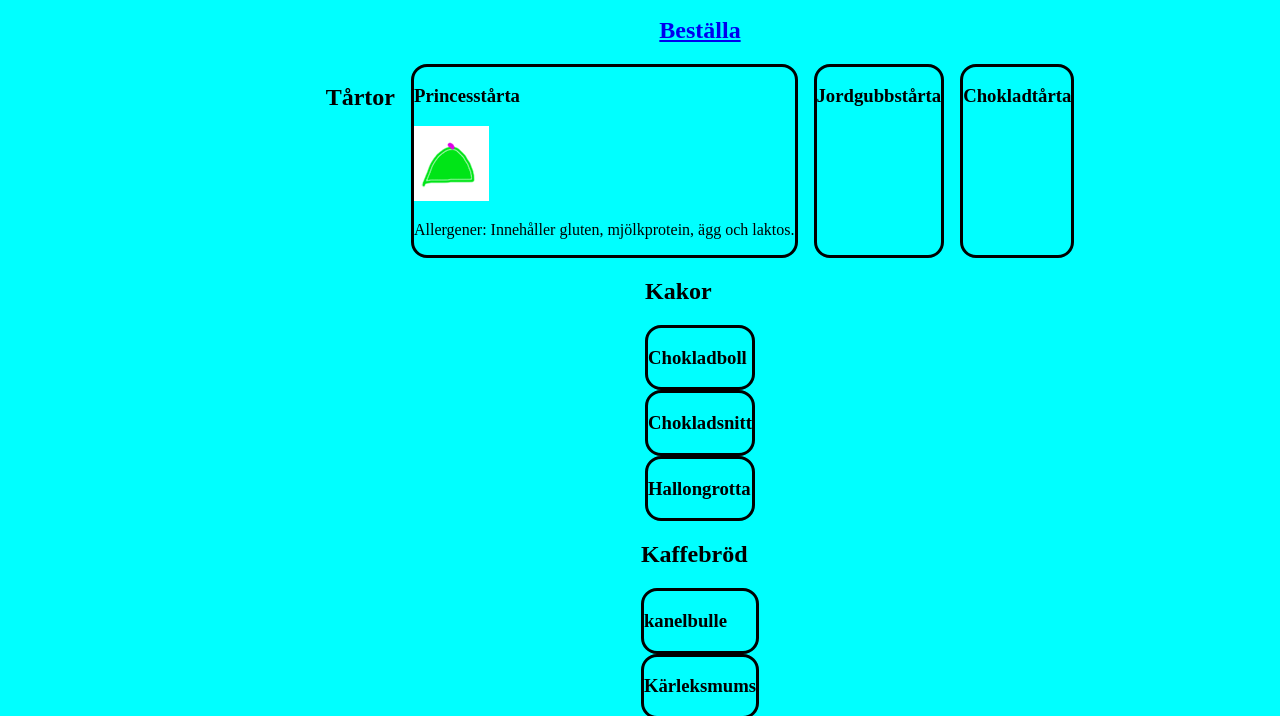
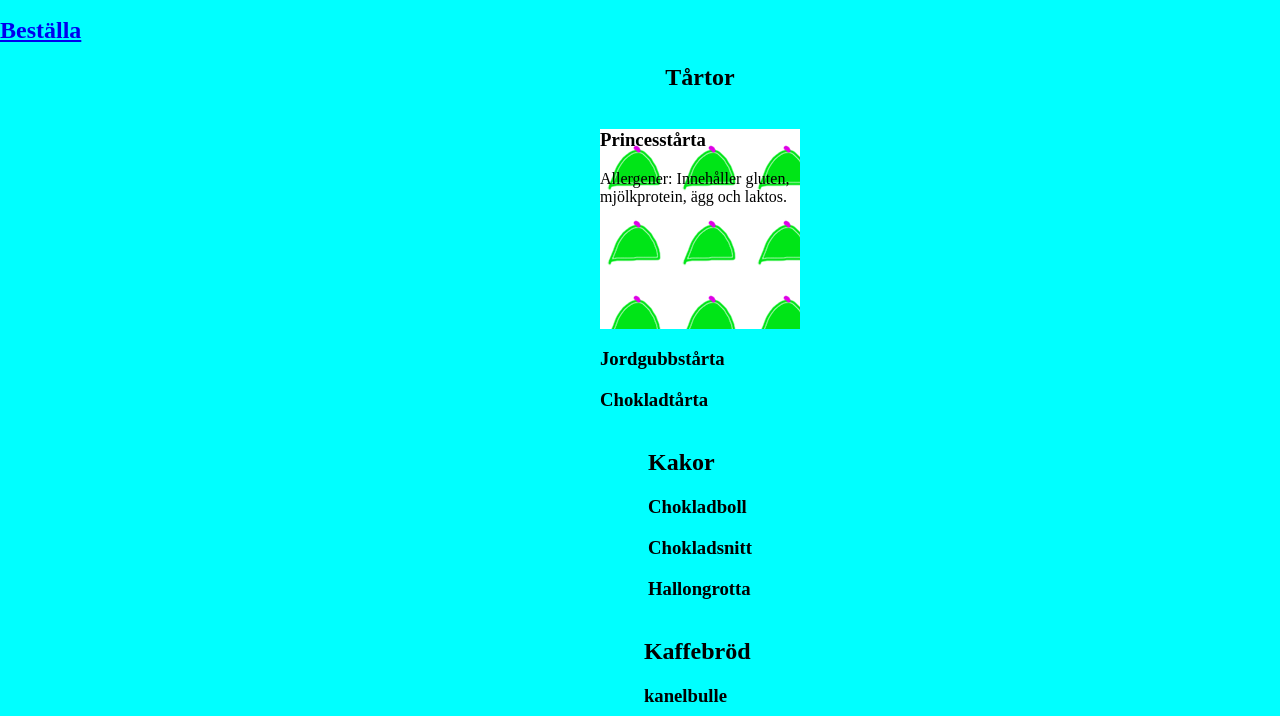
Before and after one commit to ValterBerglund/Webbteknik1-U3, a plain HTML site: page menu.html in a window 1280 px wide. Shown: the part 83-799 px from the top of the page. Drawn offline with Linux system fonts and the light colour scheme.

Commit message:
meny items

```diff
--- a/css/styles.css
+++ b/css/styles.css
@@ -55,10 +55,6 @@ nav ul {
 main {
     background-color: aqua;
     grid-area: main;
-    display: flex;
-    flex-direction: column;
-    align-items: center;
-    justify-content: space-around;
 }
 
 .rubrik {
@@ -66,8 +62,10 @@ main {
 }
 
 /* start */
-.times {
-
+.start {
+    display: flex;
+    flex-direction: column;
+    align-items: center;
 }
 
 .info {
@@ -75,19 +73,17 @@ main {
 }
 
 /* menu */
-.cake {
+.items {
     display: flex;
-    flex-wrap: wrap;
-    gap: 1em;
+    flex-direction: column;
+    justify-content: center;
+    align-items: center;
 }
 
-.item {
-    border: 3px solid;
-    border-radius: 1em
-}
-
-.itemimg {
-    ;
+.cake1 {
+    background-image: url(../img/test3.png);
+    width: 200px;
+    height: 200px;
 }
 
 /* footer */
--- a/menu.html
+++ b/menu.html
@@ -24,11 +24,11 @@
         <div class="order">
             <h2><a href="formmenu.html">Beställa</a></h2>
         </div>
-        <div class="cake">
         <h2 class="rubrik">Tårtor</h2>
-            <div class="item">
+        <section class="items">
+            <div class="cakes">
+                <div class="cake1">
                     <h3>Princesstårta</h3>
-                <img class="itemimg" src="../img/test3.png" alt="test">
                     <p>Allergener: Innehåller gluten, mjölkprotein, ägg och laktos.</p>
                 </div>
                 <div class="item">
@@ -38,6 +38,7 @@
                     <h3>Chokladtårta</h3>
                 </div>
             </div>
+
             <div class="cookie">
                 <h2>Kakor</h2>
                 <div class="item">
@@ -62,6 +63,7 @@
                     <h3>Silviakaka</h3>
                 </div>
             </div>
+        </section>
     </main>
     <footer>
         </div>
```
Also changed, not shown: index.html (+2 -0 lines). Lines whose indentation alone changed are shown as unchanged.
